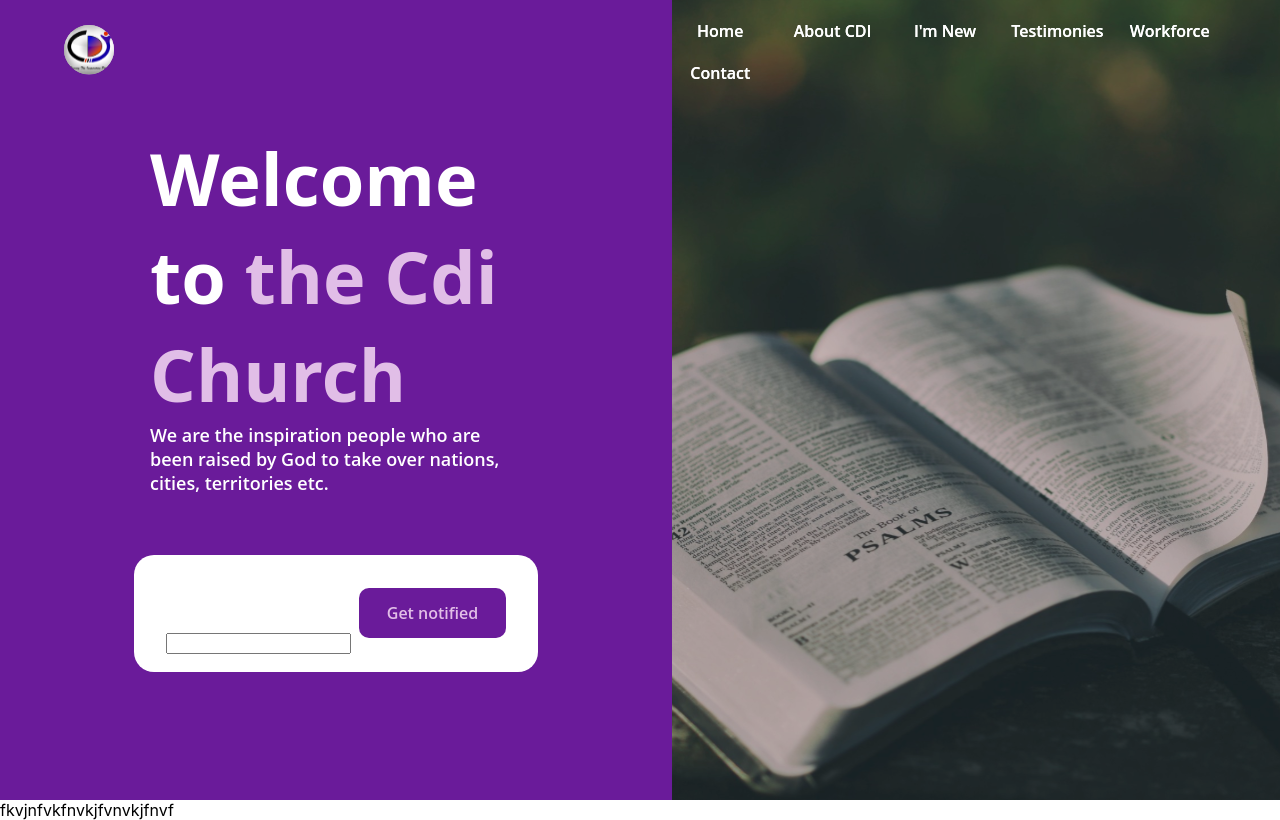
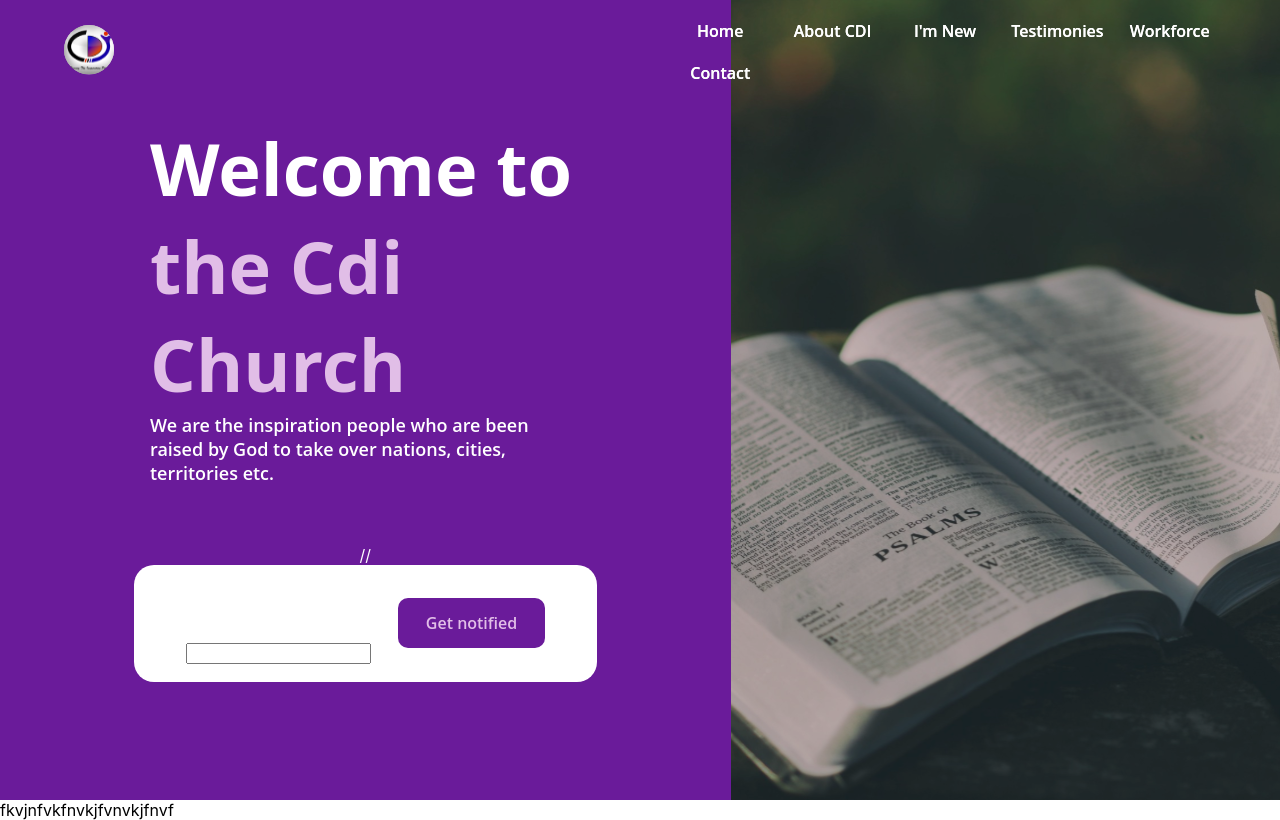
Before and after one commit to charles-ekube/cdi-nation, a React (Create React App) app: page / in a window 1280 px wide. Built offline with nearby package versions, Linux system fonts and the light colour scheme.

Commit message:
Update HeroSection.js

```diff
--- a/src/components/home/HeroSection.js
+++ b/src/components/home/HeroSection.js
@@ -42,10 +42,10 @@ const HeroSection = () => {
                         We are the inspiration people who are been raised by God to take over nations, cities, territories etc.
                     </p>
                 </div>
-                <div className={'heroInputContainer'}>
-                    <CustomInput />
-                    <Button text={'Get notified'} className={'heroInputButton'} />
-                </div>
+                // <div className={'heroInputContainer'}>
+                //     <CustomInput />
+                //     <Button text={'Get notified'} className={'heroInputButton'} />
+                // </div>
             </header>
             <HeroCarousel />
         </section>
```
